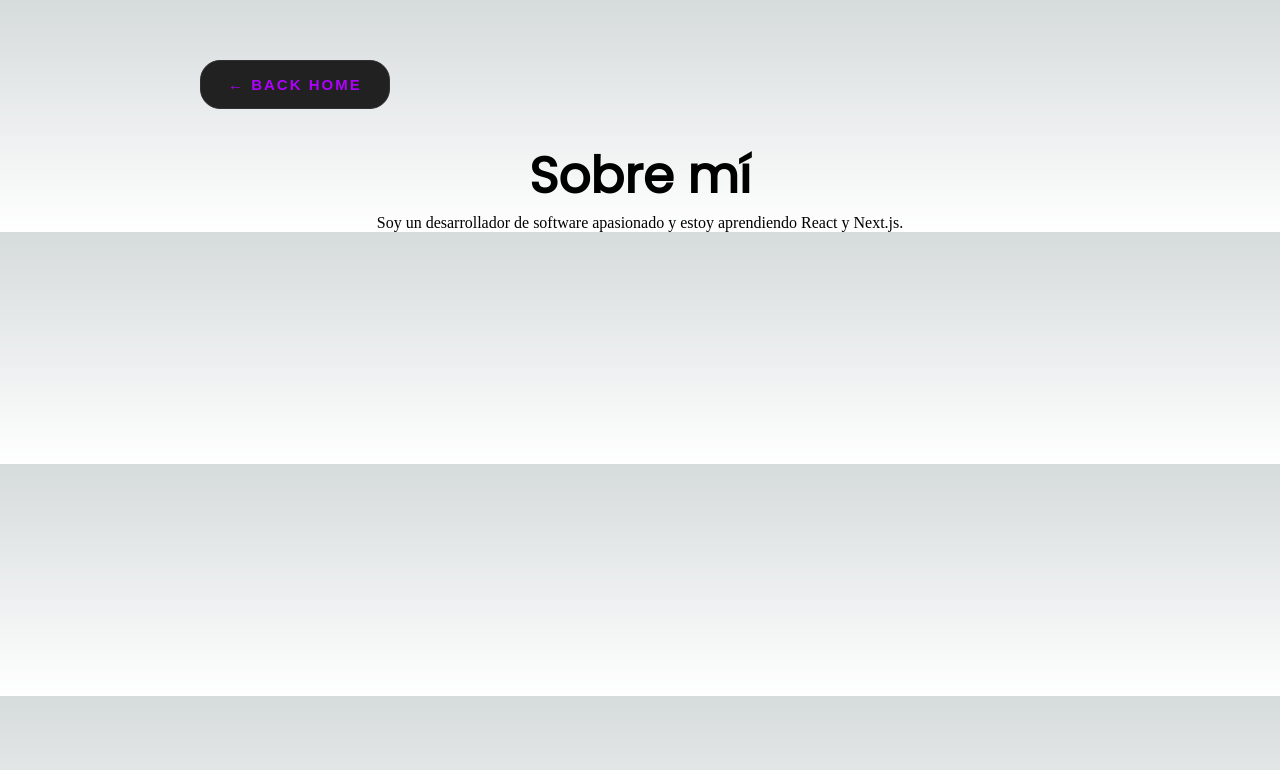
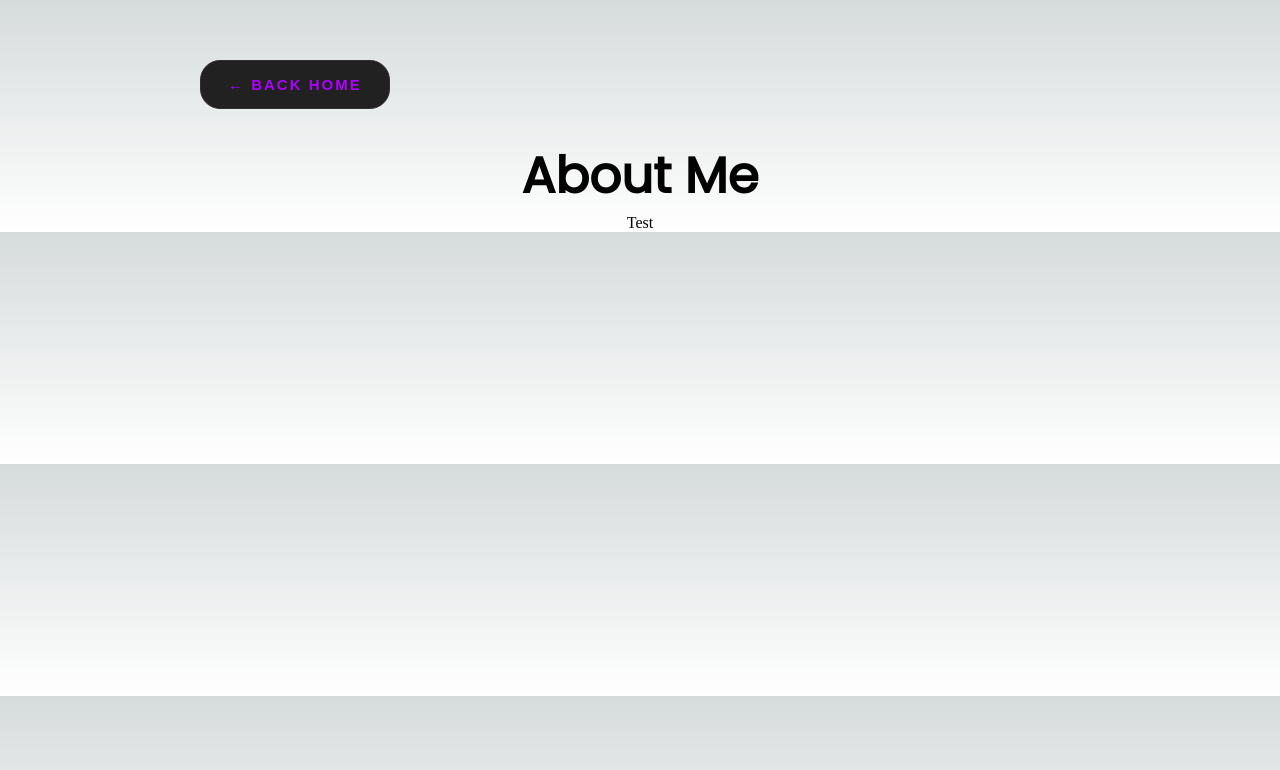
Before and after one commit to alexgmcss/portfolio, a Next.js app: page /aboutme in a window 1280 px wide. Shown: the top 770 px of the page. Built offline with nearby package versions, Linux system fonts and the light colour scheme.

Commit message:
primer commit

```diff
--- a/pages/aboutme.js
+++ b/pages/aboutme.js
@@ -10,8 +10,8 @@ const AboutMe = () => {
   <span></span>
   <span></span> ← Back Home
 </button>
-      <h1 className={styles.sobremi}>Sobre mí</h1>
-      <p className={styles.bio}>Soy un desarrollador de software apasionado y estoy aprendiendo React y Next.js.</p>
+      <h1 className={styles.sobremi}>About Me</h1>
+      <p className={styles.bio}>Test</p>
     </div>
   );
 };
```
